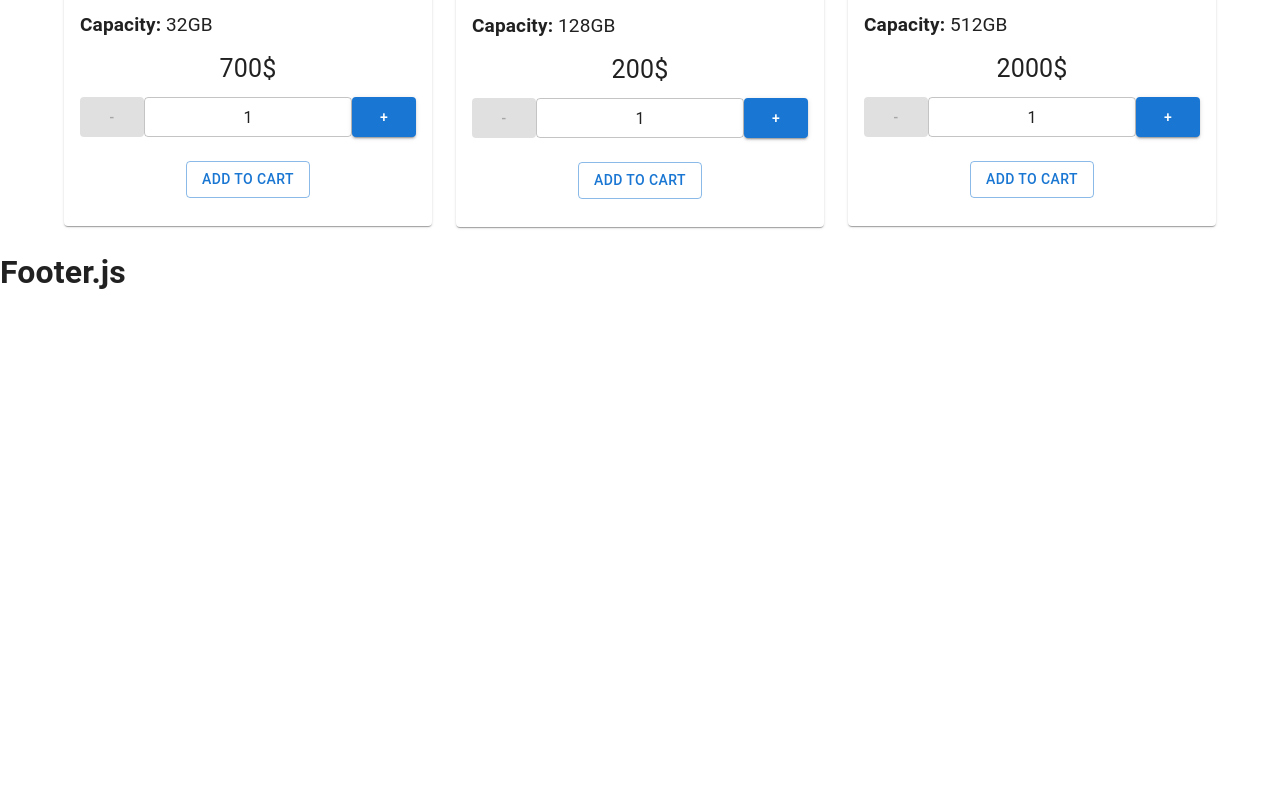
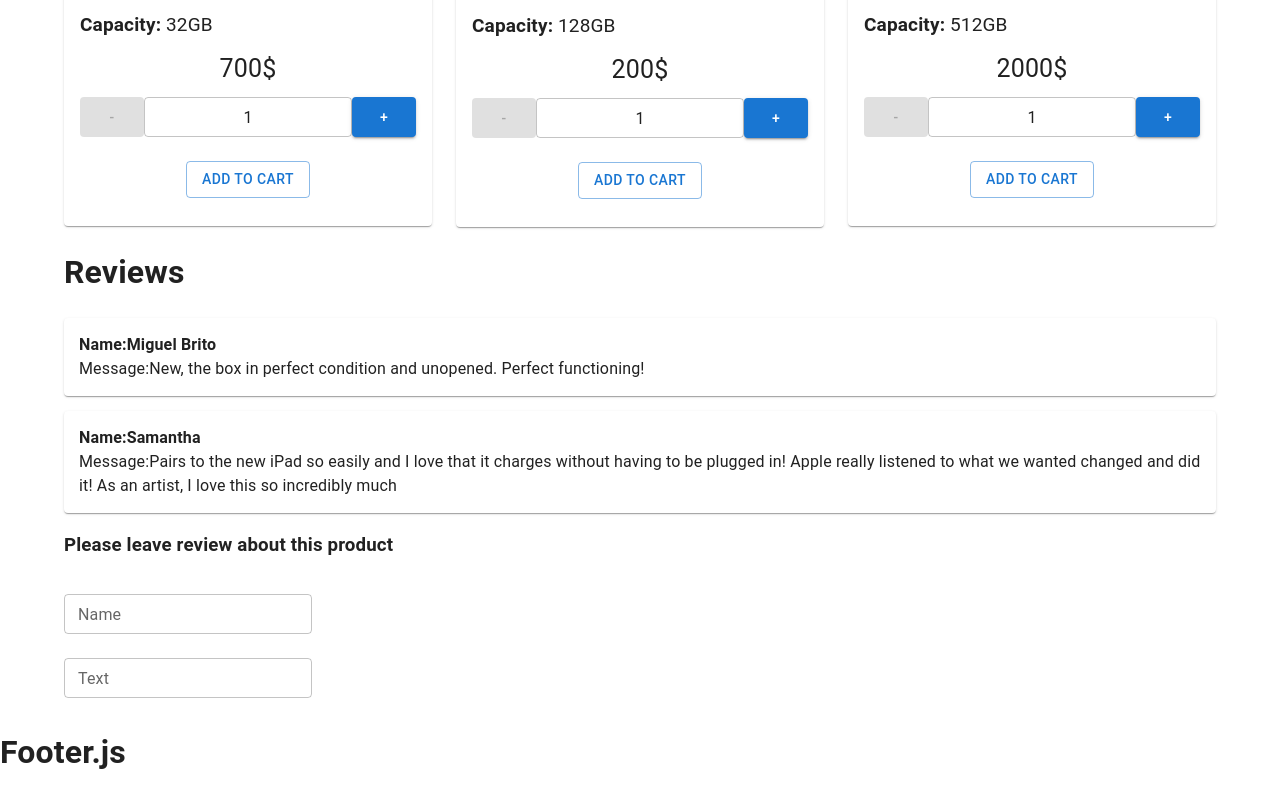
Before and after one commit to VladislavFuklev/FakeShop, a React (Create React App) app: page / in a window 1280 px wide. Shown: the part 1179-1976 px from the top of the page. Before the commit the page ends 1497 px from the top, so only its background shows below. Built offline with nearby package versions, Linux system fonts and the light colour scheme.

Commit message:
добавили отзывы + форму

```diff
--- /dev/null
+++ b/src/components/Reviews/ArrRewies.js
@@ -0,0 +1,13 @@
+const arrReviews = [
+    {
+        name: 'Miguel Brito',
+        text: 'New, the box in perfect condition and unopened. Perfect functioning!',
+    },
+    {
+        name: 'Samantha',
+        text: 'Pairs to the new iPad so easily and I love that it charges without having to be plugged in! Apple really listened to what we wanted changed and did it! As an artist, I love this so incredibly much',
+    },
+]
+
+
+export default arrReviews
--- /dev/null
+++ b/src/components/Reviews/Reviews.js
@@ -0,0 +1,29 @@
+import { Card, TextField } from '@mui/material'
+import React, { useState } from 'react'
+import arrReviews from './ArrRewies'
+import './reviews.scss'
+
+export const Reviews = () => {
+    const [reviews, SetReviews] = useState(arrReviews)
+
+    return (
+        <>
+            <h1>Reviews</h1>
+            {reviews.map(({ name, text }, i) => (
+                <Card className="reviews-block-item" key={i}>
+                    <div className="reviews-name">Name:{name}</div>
+                    <div>Message:{text}</div>
+                </Card>
+            ))}
+            <h3>Please leave review about this product</h3>
+            <form>
+                <div>
+                    <TextField size='small' label='Name' margin='normal'/>
+                </div>
+                <div>
+                    <TextField size='small' label='Text' margin='normal'/>
+                </div>
+            </form>
+        </>
+    )
+}
--- /dev/null
+++ b/src/components/Reviews/reviews.scss
@@ -0,0 +1,8 @@
+.reviews-block-item {
+    background-color: rgba(128, 128, 128, 0.388);
+    padding: 15px;
+    margin: 15px 0;
+}
+.reviews-name {
+    font-weight: 600;
+}
--- a/src/container/Main/Main.js
+++ b/src/container/Main/Main.js
@@ -1,5 +1,6 @@
 import { Container } from '@mui/material'
 import { ProductsList } from 'components/Products/ProductsList'
+import { Reviews } from 'components/Reviews/Reviews'
 import { CartPage } from 'pages/Cart/CartPage'
 import { Payment } from 'pages/Payment/PaymentPage'
 import { ProductPage } from 'pages/Products/ProductsPage'
@@ -7,12 +8,27 @@ import { ShippingPage } from 'pages/Shipping/ShippingPage'
 import React from 'react'
 import { Routes, Route } from 'react-router-dom'
 
-export const Main = ({ click, productsInCart, removeProductFromCart, changeProductQuantity }) => {
+export const Main = ({
+    addProductToCart,
+    productsInCart,
+    removeProductFromCart,
+    changeProductQuantity,
+}) => {
     return (
         <>
             <Container>
                 <Routes>
-                    <Route path="/" element={<ProductsList click={click} />} />
+                    <Route
+                        path="/"
+                        element={
+                            <>
+                                <ProductsList
+                                    addProductToCart={addProductToCart}
+                                />
+                                <Reviews />
+                            </>
+                        }
+                    />
                     <Route
                         path="/cart"
                         element={
```
